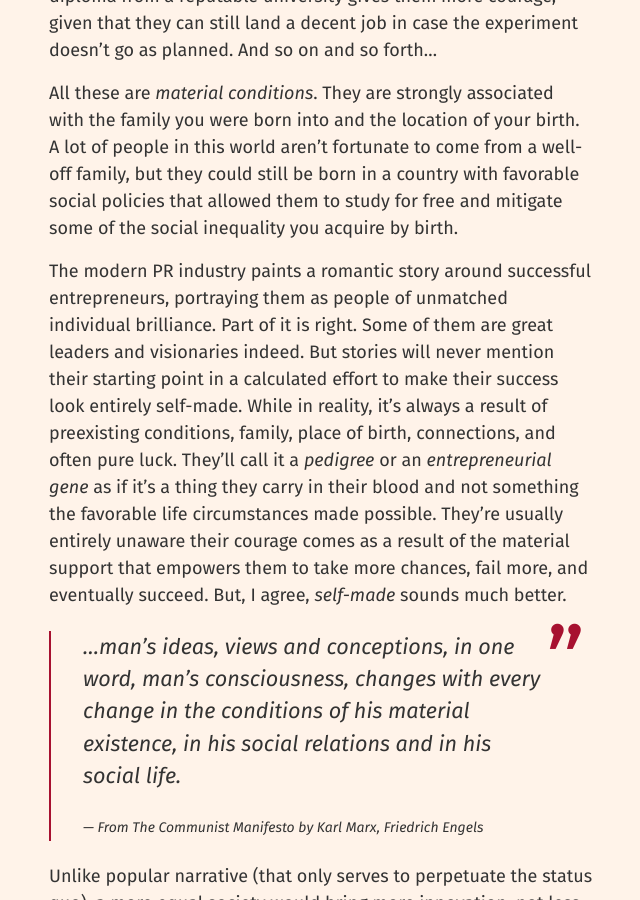
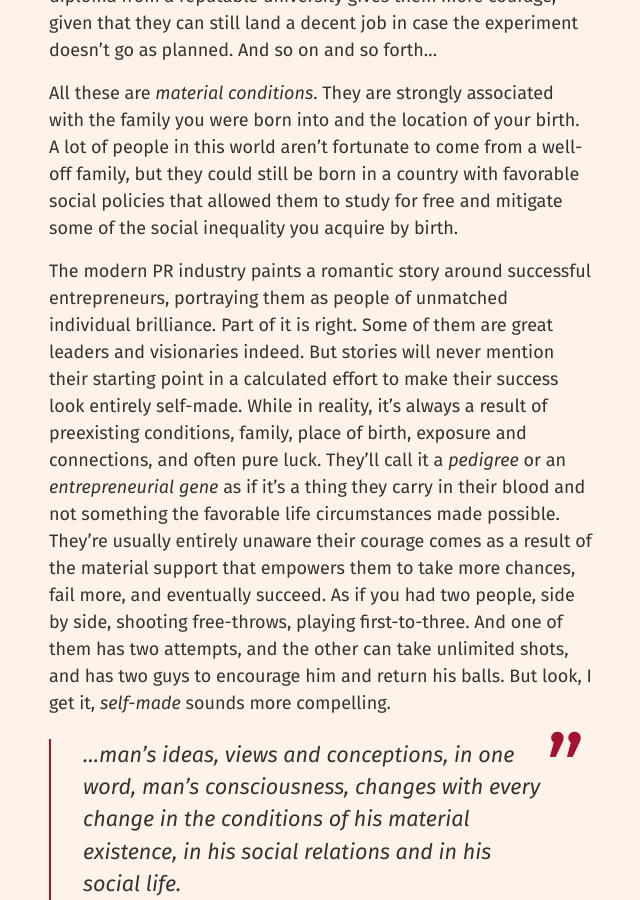
Before and after one commit to ropsii/ropsii.github.io, a Jekyll site: the page built from _posts/2020-11-22-innovation.markdown, in a window 1280 px wide and 900 px high, scrolled down 967 px. Shown: the whole window, without its empty margins (319-959 px from the left). Built offline with Jekyll 4.4.1, drawn with Linux system fonts in a browser that asks for light colours.

Commit message:
wordsmithing

```diff
--- a/_posts/2020-11-22-innovation.markdown
+++ b/_posts/2020-11-22-innovation.markdown
@@ -17,7 +17,7 @@ A safety net is about having somewhere to fall back to if you fail. People are m
 
 All these are _material conditions_. They are strongly associated with the family you were born into and the location of your birth. A lot of people in this world aren’t fortunate to come from a well-off family, but they could still be born in a country with favorable social policies that allowed them to study for free and mitigate some of the social inequality you acquire by birth.
 
-The modern PR industry paints a romantic story around successful entrepreneurs, portraying them as people of unmatched individual brilliance. Part of it is right. Some of them are great leaders and visionaries indeed. But stories will never mention their starting point in a calculated effort to make their success look entirely self-made. While in reality, it’s always a result of preexisting conditions, family, place of birth, connections, and often pure luck. They’ll call it a _pedigree_ or an _entrepreneurial gene_ as if it’s a thing they carry in their blood and not something the favorable life circumstances made possible. They’re usually entirely unaware their courage comes as a result of the material support that empowers them to take more chances, fail more, and eventually succeed. But, I agree, _self-made_ sounds much better.
+The modern PR industry paints a romantic story around successful entrepreneurs, portraying them as people of unmatched individual brilliance. Part of it is right. Some of them are great leaders and visionaries indeed. But stories will never mention their starting point in a calculated effort to make their success look entirely self-made. While in reality, it’s always a result of preexisting conditions, family, place of birth, exposure and connections, and often pure luck. They’ll call it a _pedigree_ or an _entrepreneurial gene_ as if it’s a thing they carry in their blood and not something the favorable life circumstances made possible. They’re usually entirely unaware their courage comes as a result of the material support that empowers them to take more chances, fail more, and eventually succeed. As if you had two people, side by side, shooting free-throws, playing first-to-three. And one of them has two attempts, and the other can take unlimited shots, and has two guys to encourage him and return his balls. But look, I get it, _self-made_ sounds more compelling.
 
 >_…man's ideas, views and conceptions, in one word, man's consciousness, changes with every change in the conditions of his material existence, in his social relations and in his social life._
 >
```
